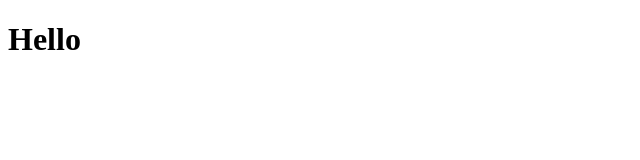
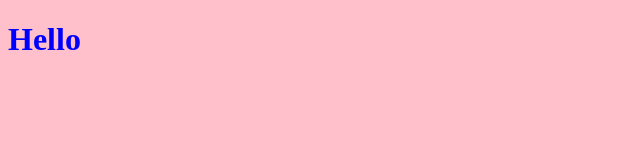
Before and after one commit to mckeenasma/masma.github.io, a plain HTML site: page index.html in a window 1280 px wide. Shown: the whole page, without its empty margins (0-640 px from the left). Drawn offline with Linux system fonts and the light colour scheme.

Commit message:
Implemented css

```diff
--- a/index.html
+++ b/index.html
@@ -3,6 +3,16 @@
 <head>
 	<title>CSS3 Animations</title>
 </head>
+
+	<style>
+		body {
+			background-color: pink;
+		}
+
+		h1 {
+			color: blue;
+		}
+	</style>
 <body>
   <h1>Hello</h1>
 </body>
```
